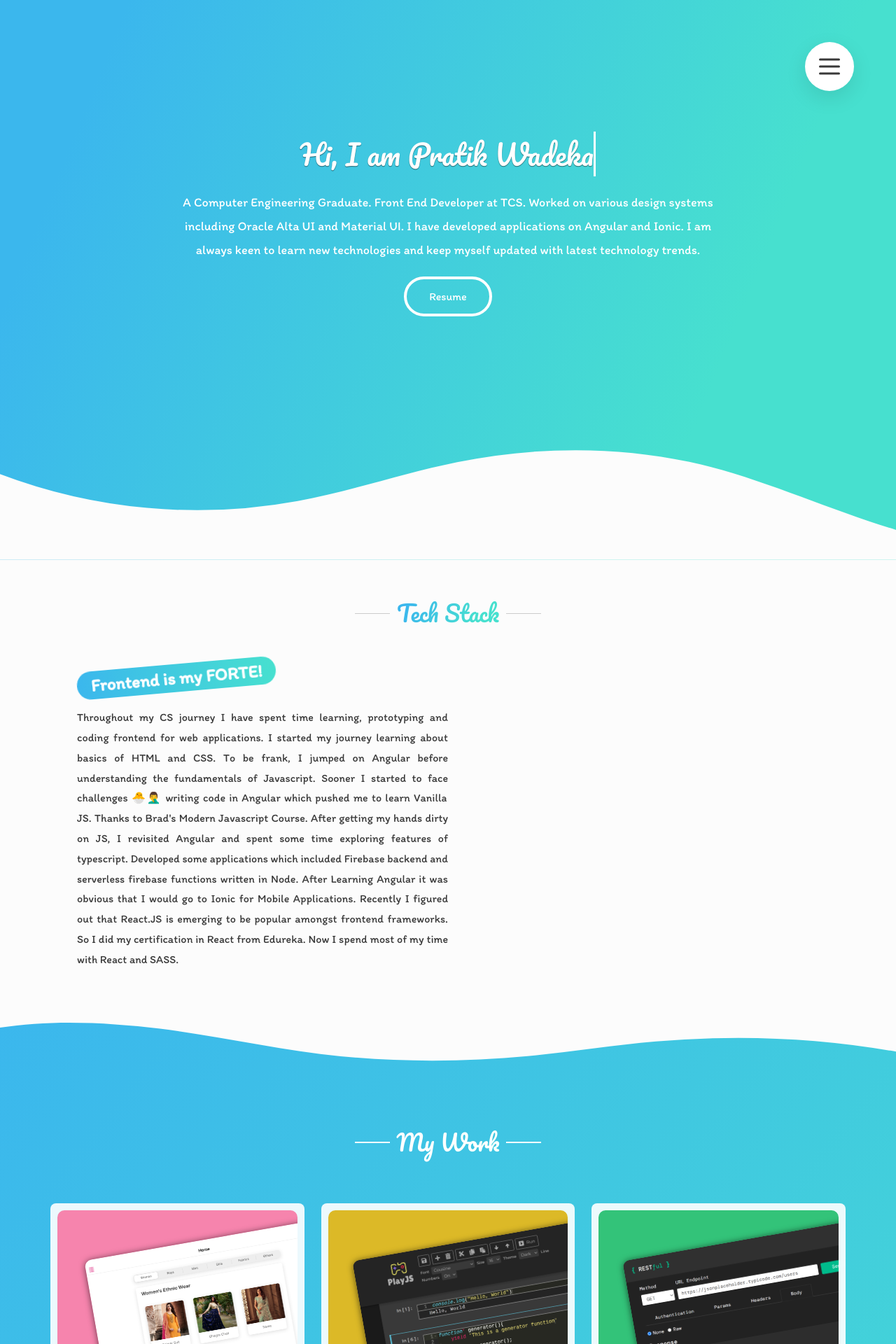
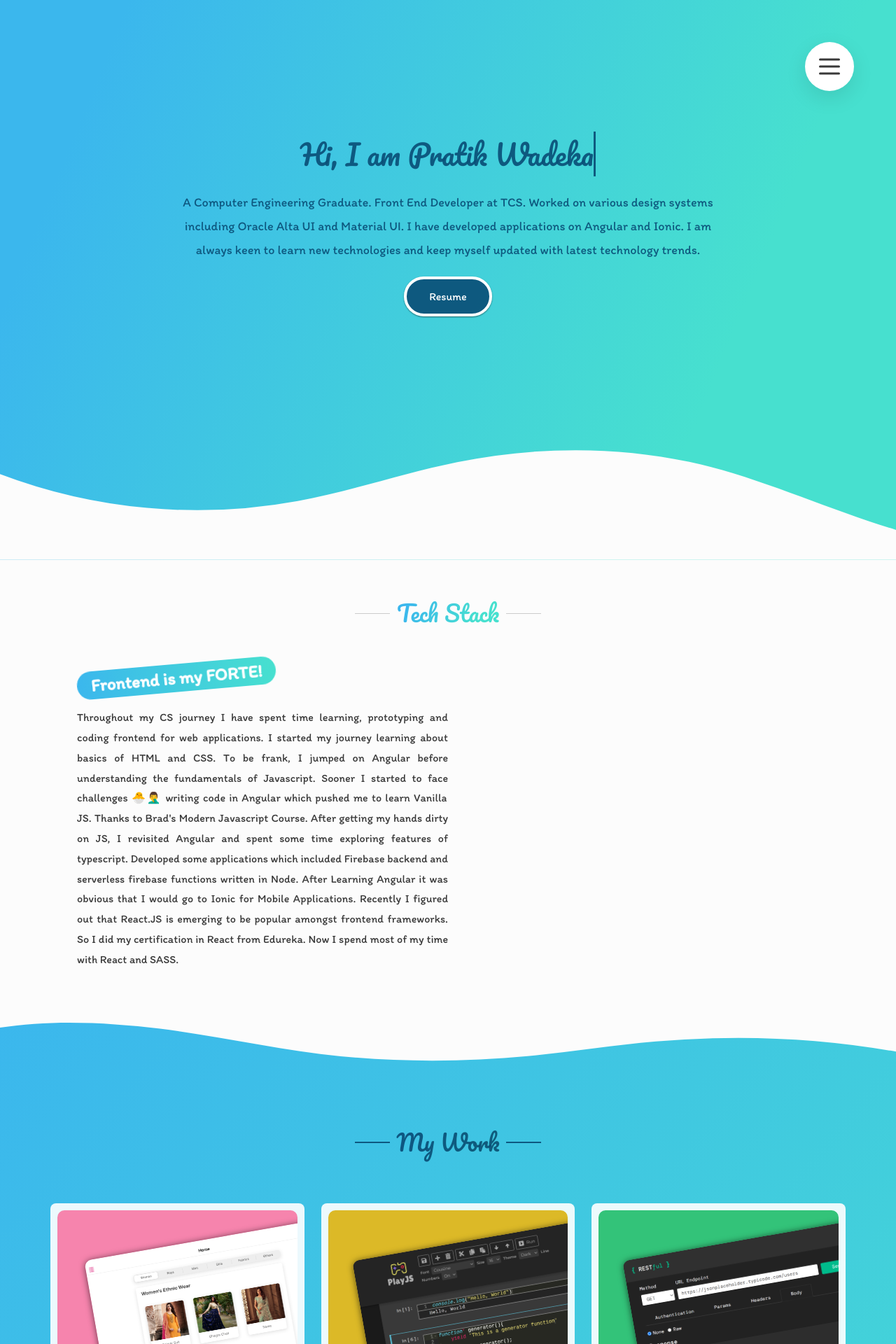
Before and after one commit to pratik-pdw/revamped-portfolio, a React (Create React App) app: page / in a window 1280 px wide. Shown: the top 1920 px of the page at 70% size. Built offline with nearby package versions, Linux system fonts and the light colour scheme.

Commit message:
changed contrast for the text

```diff
--- a/src/components/Header.jsx
+++ b/src/components/Header.jsx
@@ -46,7 +46,7 @@ function Header() {
           trends.
         </p>
 
-        <a download href="/assets/Resume.pdf" className="btn btn-outlined">
+        <a download href="/assets/Resume.pdf" className="btn-resume">
           Resume
         </a>
 
--- a/src/components/Projects.jsx
+++ b/src/components/Projects.jsx
@@ -6,6 +6,7 @@ import astrology from "../assets/astrologyapp.png";
 import musicapp from "../assets/musicapp.png";
 import playjseditor from "../assets/playjseditor.png";
 import ipaddresstracker from "../assets/ipaddresstracker.png";
+// import noteify from "../assets/noteify.PNG";
 
 //icons
 import { FaExternalLinkAlt, FaCode, FaLock } from "react-icons/fa";
@@ -39,6 +40,15 @@ function Projects() {
       codeLink: "https://github.com/pratik-pdw/restful-api-request-builder",
       backgroundColor: "#33c379",
     },
+    // {
+    //   title: "Noteify",
+    //   description:
+    //     "A Google Keep like clone for taking notes. This is built using React-Redux, Material UI and Firebase.",
+    //   img: noteify,
+    //   siteUrl: "https://noteify.pratikwadekar.me",
+    //   codeLink: "https://github.com/pratik-pdw/material-ui-notes-redux",
+    //   backgroundColor: "#33c379",
+    // },
     {
       title: "IP Address Tracker",
       description:
@@ -70,7 +80,7 @@ function Projects() {
 
   return (
     <div id="mywork" className="section-projects">
-      <h3 className="heading-secondary heading-secondary-light margin-bottom-large">
+      <h3 className="heading-secondary heading-secondary-dark margin-bottom-large">
         My Work
       </h3>
       <div className="grid">
--- a/src/sass/abstracts/_variables.scss
+++ b/src/sass/abstracts/_variables.scss
@@ -1,6 +1,8 @@
 $color-primary: #3bb7ed;
 $color-secondary: #47e0cf;
 $color-tertiary: #1292a3;
+$color-tertiary-dark: #0a4f77ea;
+
 $color-white: #fff;
 $color-grey-light: #cccccc;
 $color-grey-lightest: #fcfcfc;
--- a/src/sass/base/_typography.scss
+++ b/src/sass/base/_typography.scss
@@ -32,7 +32,11 @@ body {
   font-family: "Pacifico";
   font-weight: 400;
   font-size: 3.2rem;
-    background-image: linear-gradient(112.28deg, $color-primary 11.42%, $color-secondary 77.31%);
+  background-image: linear-gradient(
+    112.28deg,
+    $color-primary 11.42%,
+    $color-secondary 77.31%
+  );
   color: transparent;
   -webkit-background-clip: text;
   -moz-background-clip: text;
@@ -69,6 +73,15 @@ body {
   }
 }
 
+.heading-secondary-dark {
+  color: $color-tertiary-dark;
+
+  &::after,
+  &::before {
+    background: $color-tertiary-dark;
+  }
+}
+
 .heading-tertiary {
   font-size: 2rem;
   display: inline-block;
--- a/src/sass/components/_buttons.scss
+++ b/src/sass/components/_buttons.scss
@@ -21,7 +21,12 @@
 
   &:hover {
     color: $color-white;
-        background-image: linear-gradient(45deg, $color-tertiary 0%, $color-tertiary 50%, transparent 50%);
+    background-image: linear-gradient(
+      45deg,
+      $color-tertiary 0%,
+      $color-tertiary 50%,
+      transparent 50%
+    );
     background-position: 0px;
     background-size: 320px;
     box-shadow: 0px 2px 0.2rem rgba($color-black, 0.4);
@@ -31,3 +36,38 @@
     box-shadow: 0px 1px 0.1rem rgba($color-black, 0.4);
   }
 }
+
+.btn-resume {
+  &:link,
+  &:visited {
+    display: inline-block;
+    margin: auto;
+    text-decoration: none;
+    margin-top: 20px;
+    outline: none;
+    border: none;
+    padding: 1.2rem 3.2rem;
+    font-size: 1.6rem;
+    color: $color-white;
+    border-radius: 50px;
+    border: 4px solid $color-white;
+    background-color: $color-tertiary-dark;
+    cursor: pointer;
+    background-repeat: no-repeat;
+    background-position: -100px;
+    transition: all 0.3s;
+    backface-visibility: hidden;
+    font-family: inherit;
+    box-shadow: 0px 1px 0.2rem rgba($color-black, 0.5);
+  }
+
+  &:hover {
+    transform: translateY(-3px);
+    box-shadow: 0px 1px 0.8rem rgba($color-black, 0.5);
+  }
+
+  &:active {
+    transform: translateY(-1px);
+    box-shadow: 0px 1px 0.5rem rgba($color-black, 0.5);
+  }
+}
--- a/src/sass/components/_projects.scss
+++ b/src/sass/components/_projects.scss
@@ -22,7 +22,7 @@
   margin: 0 auto;
   display: grid;
   grid-template-columns: repeat(auto-fill, minmax(350px, 1fr));
-  grid-auto-rows: minmax(580px, auto);
+  grid-auto-rows: minmax(550px, auto);
   gap: 2rem;
 
   @include responsive(tbp) {
--- a/src/sass/layout/_header.scss
+++ b/src/sass/layout/_header.scss
@@ -1,7 +1,11 @@
 .header {
   width: 100%;
   height: 100vh;
-    background-image: linear-gradient(112.28deg, $color-primary 11.42%, $color-secondary 77.31%);
+  background-image: linear-gradient(
+    112.28deg,
+    $color-primary 11.42%,
+    $color-secondary 77.31%
+  );
   position: relative;
   overflow: hidden;
   @include responsive(mb) {
@@ -24,8 +28,12 @@
     left: 50%;
     transform: translate(-50%, -50%);
     text-align: center;
-        color: white;
+    color: $color-tertiary-dark;
     width: 60%;
+
+    h1 {
+      text-shadow: none;
+    }
 
     @include responsive(tbp) {
       width: 80%;
@@ -50,9 +58,19 @@
 
   &__typewriter {
     display: inline-block;
+    min-width: 100%;
     &-txt {
-            border-right: 3px solid $color-white;
+      border-right: 3px solid $color-tertiary-dark;
       display: inline-block;
     }
   }
 }
+
+@keyframes blinkCursor {
+  0% {
+    opacity: 0;
+  }
+  100% {
+    opacity: 1;
+  }
+}
```
Also changed, not shown: src/assets/noteify.PNG (added). Lines whose indentation alone changed are shown as unchanged.
